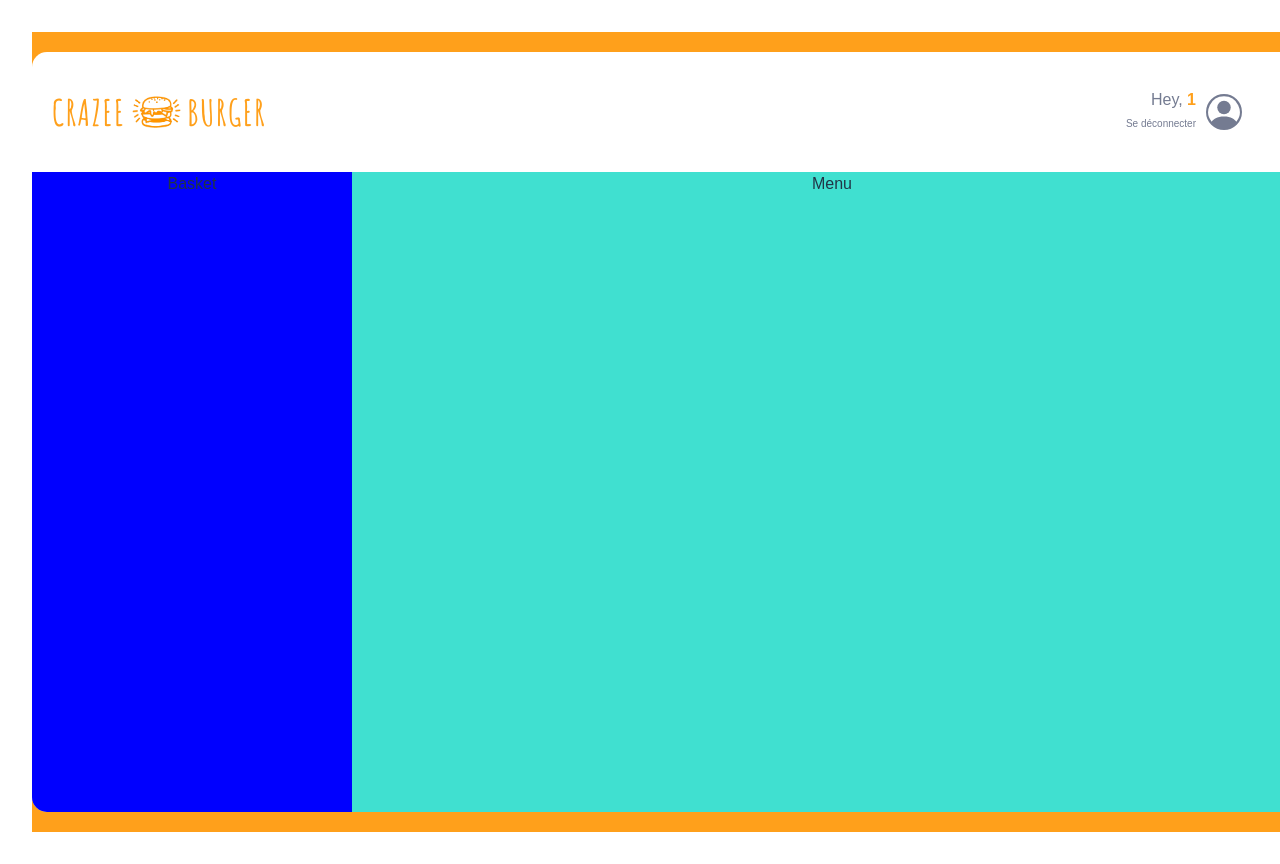
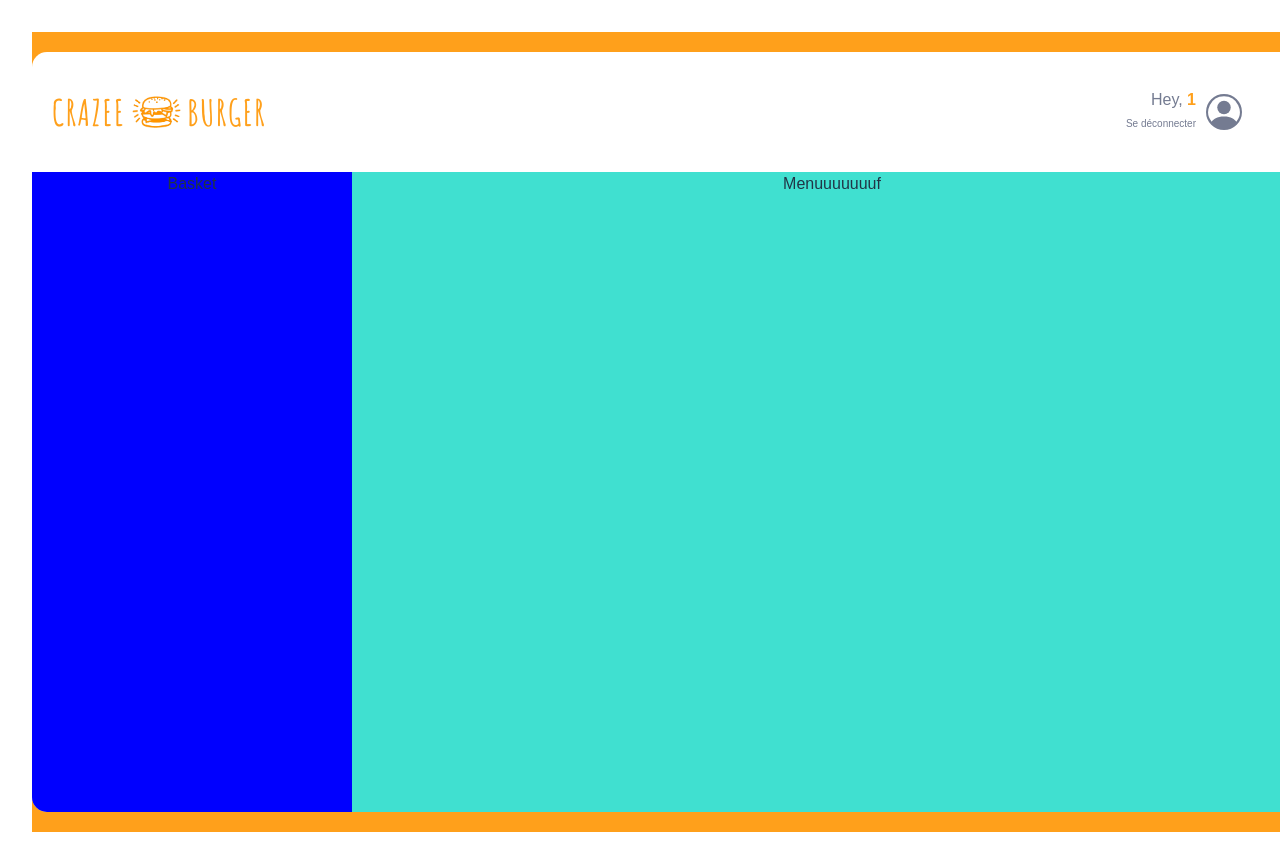
Before and after one commit to CarlMaillard/crazee-burger, a React (Vite) app: page /order/1 in a window 1280 px wide. Shown: the top 864 px of the page. Built offline with nearby package versions, Linux system fonts and the light colour scheme.

Commit message:
♻️ F05: ORDER > MAIN > create Menu

```diff
--- a/src/components/pages/order/Main/Main.jsx
+++ b/src/components/pages/order/Main/Main.jsx
@@ -1,12 +1,13 @@
 import styled from "styled-components"
 import { theme } from "../../../../theme"
+import Menu from "./Menu"
 
 
 export default function Main() {
   return (
     <MainStyled>
       <div className="basket">Basket</div>
-      <div className="menu"> Menu
+      <Menu/>
         {/* <div class="grid-container">
           <div class="grid-item">
            <div className="food-image">
@@ -28,7 +29,6 @@ export default function Main() {
           <div class="grid-item">3</div>
           <div class="grid-item">4</div>
         </div> */}
-      </div>
     </MainStyled>
   )
 }
@@ -50,11 +50,7 @@ const MainStyled = styled.div`
       background: blue;
     }
 
-    .menu {
-      background: turquoise;
-      /* padding: 20px ;
-      width: 100%; */
-    }
+
 
     /* .grid-container {
       background: black;
--- /dev/null
+++ b/src/components/pages/order/Main/Menu.jsx
@@ -0,0 +1,13 @@
+import styled from "styled-components";
+
+export default function Menu() {
+  return (
+    <MenuStyled>Menuuuuuuuf</MenuStyled>
+  )
+}
+
+const MenuStyled = styled.div`
+   background: turquoise;
+    /* padding: 20px ;
+      width: 100%; */
+`;
```
